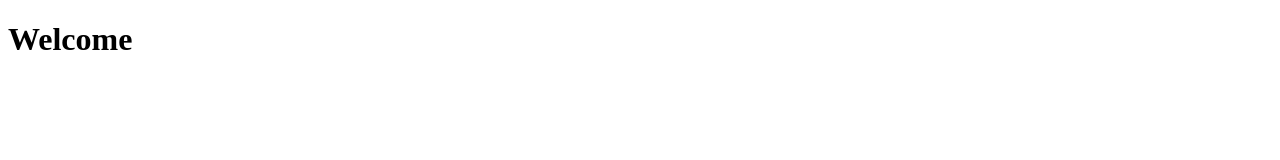
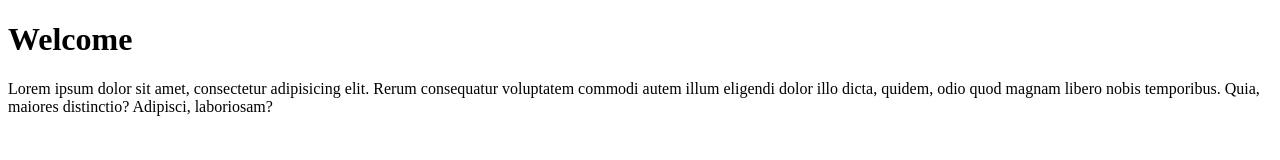
Before and after one commit to saurabhpandey8957s/MYProject_git, a plain HTML site: page index.html in a window 1280 px wide. Drawn offline with Linux system fonts and the light colour scheme.

Commit message:
index file1.0

```diff
--- a/index.html
+++ b/index.html
@@ -7,5 +7,6 @@
 </head>
 <body>
     <h1>Welcome</h1>
+    <p>Lorem ipsum dolor sit amet, consectetur adipisicing elit. Rerum consequatur voluptatem commodi autem illum eligendi dolor illo dicta, quidem, odio quod magnam libero nobis temporibus. Quia, maiores distinctio? Adipisci, laboriosam?</p>
 </body>
 </html>
```
